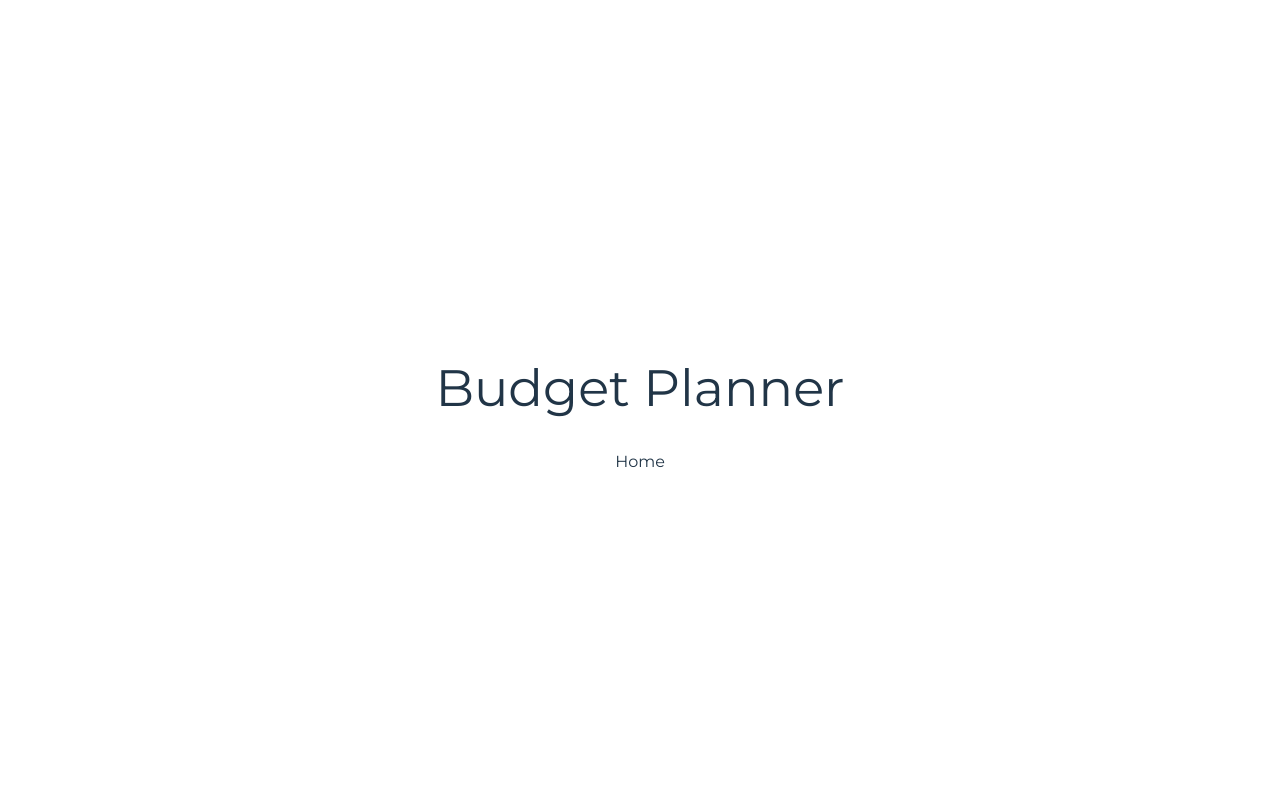
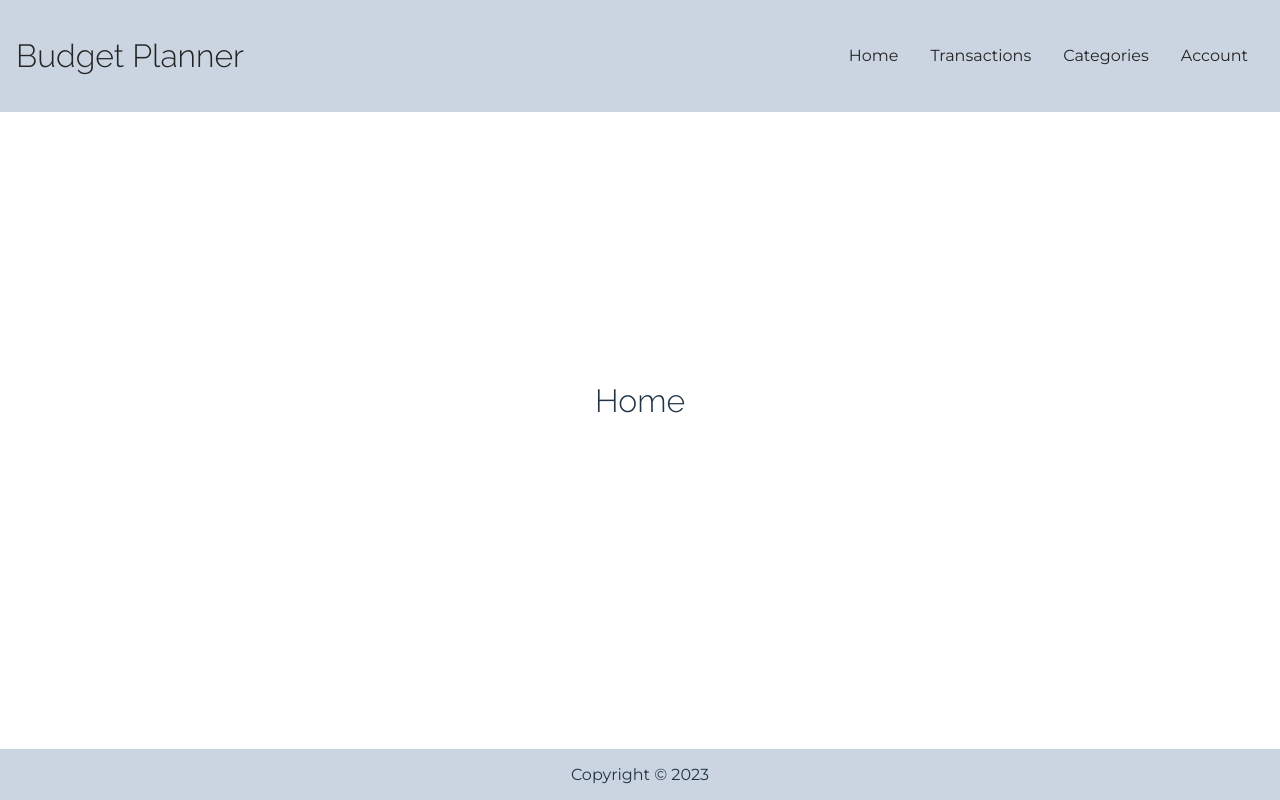
Before and after one commit to charischaefer/budget-planner, a React (Vite) app in the folder client/: page /home in a window 1280 px wide. Built offline with nearby package versions, Linux system fonts and the light colour scheme.

Commit message:
Add Header and Footer

```diff
--- a/client/index.html
+++ b/client/index.html
@@ -6,7 +6,7 @@
     <title>Budget Planner</title>
     <link rel="preconnect" href="https://fonts.googleapis.com">
     <link rel="preconnect" href="https://fonts.gstatic.com" crossorigin>
-    <link href="https://fonts.googleapis.com/css2?family=Montserrat&display=swap" rel="stylesheet">
+    <link href="https://fonts.googleapis.com/css2?family=Montserrat&family=Raleway:wght@300&display=swap" rel="stylesheet">
   </head>
   <body>
     <div id="root"></div>
--- a/client/src/App.css
+++ b/client/src/App.css
@@ -9,3 +9,11 @@
 input {
   font-family: Montserrat, sans-serif;
 }
+
+button {
+  margin: 10px;
+}
+
+input {
+  margin: 1px;
+}
--- a/client/src/App.jsx
+++ b/client/src/App.jsx
@@ -1,28 +1,27 @@
 import React from "react";
 import './App.css';
-import { Routes, Route, Link } from "react-router-dom";
+import { Routes, Route, Link, useNavigate } from "react-router-dom";
+import Header from "./components/Header.jsx";
+import Footer from "./components/Footer.jsx";
 import Home from './components/Home';
 import Login from './components/Login';
 import Transactions from './components/Transactions';
 import Categories from './components/Categories';
 
 function App() {
-
-
   return (
 
       <div>
-
-        <h1>Budget Planner</h1>
+        <Header />
 
         <Routes>
-          <Route path="/" element= {<Login />} />
-          <Route path="/home" element= {<Home />} />
-          <Route path="/home/transaction" element= {<Transactions />} />
-          <Route path= "/home/categories" element= {<Categories />} />
+          <Route path="/" element={<Login />} />
+          <Route path="/home" element={<Home />} />
+          <Route path="/home/transactions" element={<Transactions />} />
+          <Route path="/home/categories" element={<Categories />} />
+        </Routes>
 
-
-        </Routes>
+        <Footer />
       </div>
 
   );
--- a/client/src/components/Categories.jsx
+++ b/client/src/components/Categories.jsx
@@ -1,5 +1,9 @@
 import React from "react";
 
 export default function Categories() {
-    return <div>Categorie</div>
+    return (
+        <div>
+            <h1>Categories</h1>
+        </div>
+    );
 }
--- /dev/null
+++ b/client/src/components/Footer.css
@@ -0,0 +1,9 @@
+.Footer {
+  bottom: 0;
+  left: 0;
+  right: 0;
+  text-align: center;
+  padding: 1rem;
+  background-color: #CAD5E1;
+  position: fixed;
+}
--- /dev/null
+++ b/client/src/components/Footer.jsx
@@ -0,0 +1,12 @@
+import React from "react";
+import "./Footer.css";
+
+function Footer() {
+  return (
+    <footer className="Footer">
+      Copyright © 2023
+    </footer>
+  );
+};
+
+export default Footer;
--- /dev/null
+++ b/client/src/components/Header.css
@@ -0,0 +1,40 @@
+.Header {
+  top: 0;
+  left: 0;
+  right: 0;
+  background-color: #CAD5E1;
+  display: flex;
+  justify-content: space-between;
+  align-items: center;
+  padding: 1rem;
+  position: fixed;
+}
+
+h1 {
+  font-family: Raleway, sans-serif;
+  font-weight: 100;
+}
+
+.nav ul {
+  list-style: none;
+  padding: 0;
+  margin: 0;
+}
+
+.nav li {
+  display: inline-block;
+  margin: 1em 1em 1em 1em;
+}
+
+.logo {
+  float: left;
+}
+
+a {
+  text-decoration: none;
+  color: #242424;
+}
+
+a:hover {
+  color: #6D7D8A;
+}
--- /dev/null
+++ b/client/src/components/Header.jsx
@@ -0,0 +1,23 @@
+import React from "react";
+import { Link } from "react-router-dom";
+import "./Header.css";
+
+function Header() {
+  return (
+    <header className="Header">
+      <div className="logo">
+        <Link to="/home"><h1>Budget Planner</h1></Link>
+      </div>
+      <nav className="nav">
+        <ul className="nav-list">
+          <li className="nav-item"><Link to="/home">Home</Link></li>
+          <li className="nav-item"><Link to="/home/transactions">Transactions</Link></li>
+          <li className="nav-item"><Link to="/home/categories">Categories</Link></li>
+          <li className="nav-item"><Link to="/">Account</Link></li>
+        </ul>
+      </nav>
+    </header>
+  );
+};
+
+export default Header;
--- a/client/src/components/Home.jsx
+++ b/client/src/components/Home.jsx
@@ -1,5 +1,9 @@
 import React from "react";
 
 export default function Home() {
-    return <div>Home</div>
+    return (
+        <div>
+            <h1>Home</h1>
+        </div>
+    );
 }
--- a/client/src/components/Transactions.jsx
+++ b/client/src/components/Transactions.jsx
@@ -1,5 +1,9 @@
 import React from "react";
 
 export default function Transactions() {
-    return <div>Transactions</div>
+    return (
+        <div>
+            <h1>Transactions</h1>
+        </div>
+    );
 }
--- a/client/src/index.css
+++ b/client/src/index.css
@@ -1,39 +1,9 @@
-:root {
-  font-family: Inter, system-ui, Avenir, Helvetica, Arial, sans-serif;
-  line-height: 1.5;
-  font-weight: 400;
-
-  color-scheme: light dark;
-  color: rgba(255, 255, 255, 0.87);
-  background-color: #242424;
-
-  font-synthesis: none;
-  text-rendering: optimizeLegibility;
-  -webkit-font-smoothing: antialiased;
-  -moz-osx-font-smoothing: grayscale;
-  -webkit-text-size-adjust: 100%;
-}
-
-a {
-  font-weight: 500;
-  color: #646cff;
-  text-decoration: inherit;
-}
-a:hover {
-  color: #535bf2;
-}
-
 body {
   margin: 0;
   display: flex;
   place-items: center;
   min-width: 320px;
   min-height: 100vh;
-}
-
-h1 {
-  font-size: 3.2em;
-  line-height: 1.1;
 }
 
 button {
@@ -47,12 +17,9 @@ button {
   cursor: pointer;
   transition: border-color 0.25s;
 }
+
 button:hover {
   border-color: #646cff;
-}
-button:focus,
-button:focus-visible {
-  outline: 4px auto -webkit-focus-ring-color;
 }
 
 @media (prefers-color-scheme: light) {
@@ -60,9 +27,7 @@ button:focus-visible {
     color: #213547;
     background-color: #ffffff;
   }
-  a:hover {
-    color: #747bff;
-  }
+
   button {
     background-color: #f9f9f9;
   }
```
Also changed, not shown: client/src/components/Login.jsx (line endings or trailing spaces).
